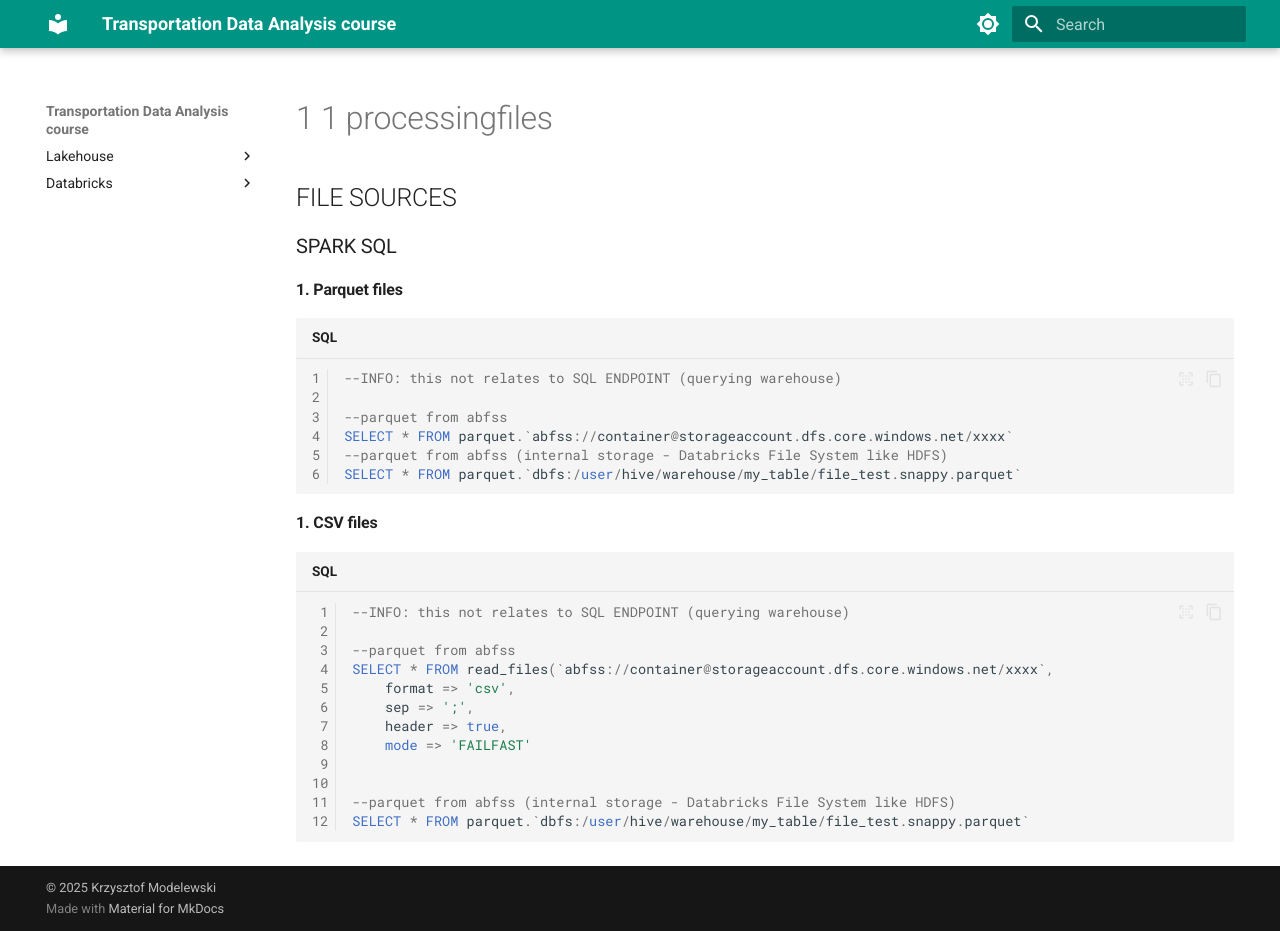
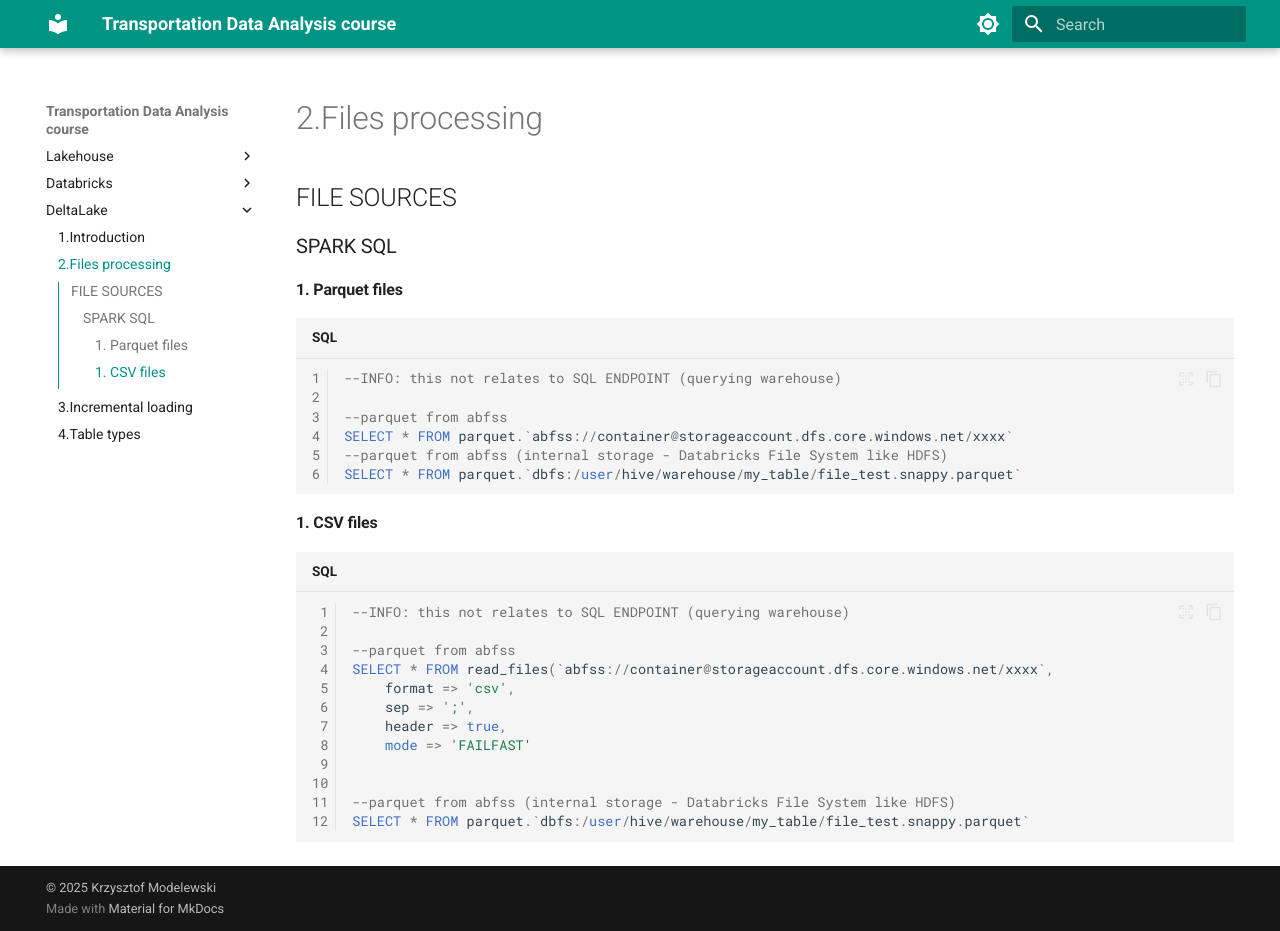
Before and after one commit to kmodelewski/data_science_4_transport, an MkDocs documentation site: the page built from docs/3-DeltaLake/1_1_processing_files.md, in a window 1280 px wide and 931 px high. Built offline with MkDocs 1.6.1 and Material for MkDocs 9.7.7, drawn with Linux system fonts in a browser that asks for light colours.

Commit message:
add files managmenet

```diff
--- a/mkdocs.yml
+++ b/mkdocs.yml
@@ -2,14 +2,18 @@ site_name: Transportation Data Analysis course
 
 nav:
   - Lakehouse:
-    - 1.Lakehouse: 1-Lakehouse/1_Lakehouse.md
-    - 2.Medalion Architecture: 1-Lakehouse/1_0_MedalionArchitecture.md
-    - 3.Analytics Platforms: 1-Lakehouse/1_1_AnalyticsPlatforms.md
-    - 4.Delta Lake: 1-Lakehouse/1_2_DeltaLake.md
+    - 1.Lakehouse: 1-Lakehouse/1_lakehouse.md
+    - 2.Medalion Architecture: 1-Lakehouse/1_0_medallion_architecture.md
+    - 3.Delta Lake: 1-Lakehouse/1_2_delta_lake.md
   - Databricks:
-      - 1.Architecture: 2-Databricks/DB_PlatformArchitecture.md
+      - 1.Architecture: 2-Databricks/db_platform_architecture.md
       - 2.Core parts: empty.md
       - 3.Notebooks: empty.md
+  - DeltaLake:
+      - 1.Introduction: 3-DeltaLake/1_0_delta_lake_introduction.md
+      - 2.Files processing: 3-DeltaLake/1_1_processing_files.md
+      - 3.Incremental loading: 3-DeltaLake/1_2_incremental_loading.md
+      - 4.Table types: 3-DeltaLake/1_3_managed_external_tables.md
 
 
 theme:
```
Also changed, not shown: docs/1-Lakehouse/1_0_medallion_architecture.md (renamed from docs/1-Lakehouse/1_0_MedalionArchitecture.md), docs/1-Lakehouse/1_1_lakehouse.md (renamed from docs/1-Lakehouse/1_1_Lakehouse.md), docs/1-Lakehouse/1_2_delta_lake.md (renamed from docs/1-Lakehouse/1_2_DeltaLake.md), docs/2-Databricks/db_platform_architecture.md (renamed from docs/2-Databricks/DB_PlatformArchitecture.md), docs/3-DeltaLake/1_1_processing_files.md (renamed from docs/3-DeltaLake/1_1_processingfiles.md).
